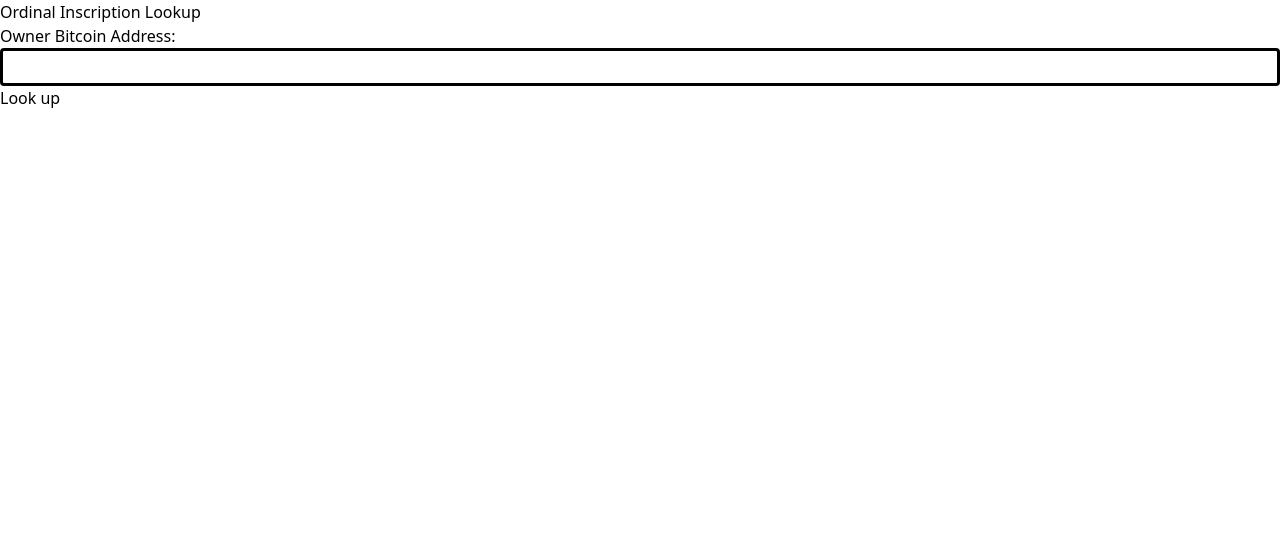
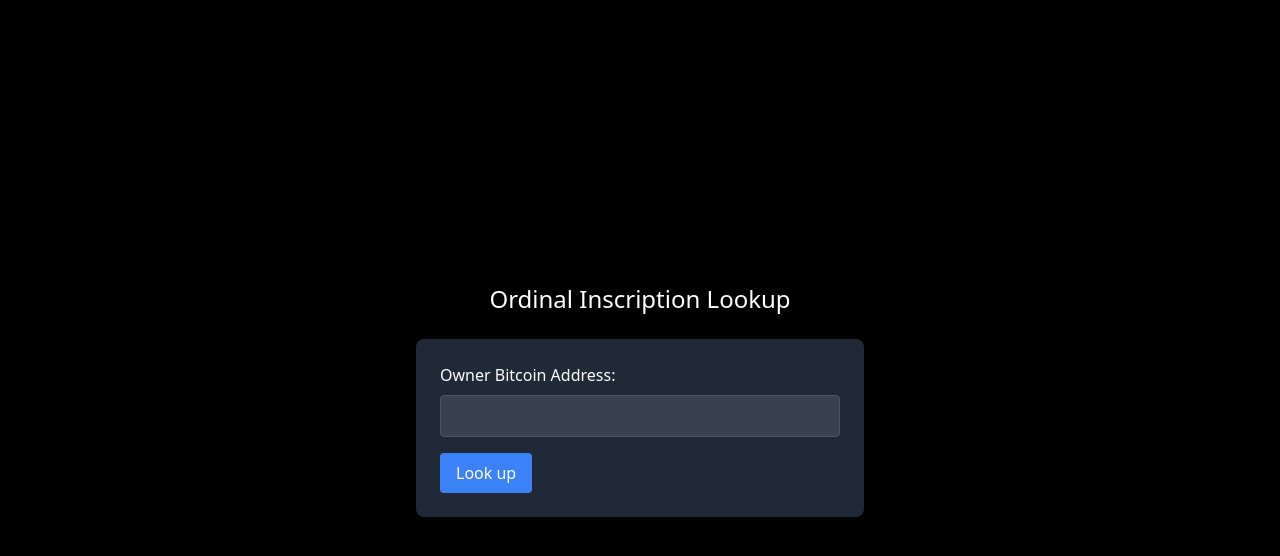
Before and after one commit to bz-hashtag-0780/xverse, a Next.js app in the folder src/: page / in a window 1280 px wide. Shown: the top 556 px of the page. Built offline with nearby package versions, Linux system fonts and the light colour scheme.

Commit message:
lookup api

```diff
--- a/src/components/Lookup.tsx
+++ b/src/components/Lookup.tsx
@@ -2,27 +2,76 @@ import React, { useState } from 'react';
 
 const Lookup: React.FC = () => {
 	const [inputValue, setInputValue] = useState('');
-	const handleInputChange = (e: any) => {
-		const value = e.target.value;
-		setInputValue(value);
+	const [results, setResults] = useState<any[]>([]);
+	const [loading, setLoading] = useState(false);
+	const [error, setError] = useState('');
+
+	const handleInputChange = (e: React.ChangeEvent<HTMLInputElement>) => {
+		setInputValue(e.target.value);
 	};
+
+	const handleLookup = async () => {
+		setLoading(true);
+		setError('');
+		setResults([]);
+		try {
+			const response = await fetch(
+				`/api/ordinal-lookup?address=${inputValue}`
+			);
+			if (!response.ok) {
+				throw new Error('Failed to fetch data');
+			}
+			const data = await response.json();
+			console.log('Fetched Data:', data);
+
+			if (!Array.isArray(data.results)) {
+				throw new Error('Unexpected API response format');
+			}
+
+			setResults(data.results);
+		} catch (err) {
+			setError(
+				'Failed to fetch data. Please check the address and try again.'
+			);
+		} finally {
+			setLoading(false);
+		}
+	};
+
 	return (
-		<div>
-			<div>Ordinal Inscription Lookup</div>
-			<div>
-				<p>Owner Bitcoin Address:</p>
-				<div>
+		<div className="bg-black text-white min-h-screen flex flex-col items-center justify-center">
+			<div className="text-2xl mb-6">Ordinal Inscription Lookup</div>
+			<div className="bg-gray-800 p-6 rounded-lg shadow-lg w-full max-w-md">
+				<p className="mb-2">Owner Bitcoin Address:</p>
+				<div className="mb-4">
 					<input
-						className="w-[600px] border border-[#000] border-[3px] p-1 rounded bg-[#fff] w-full focus:outline-none outline-none"
+						className="w-full border border-gray-600 p-2 rounded bg-gray-700 text-white focus:outline-none"
 						value={inputValue}
 						onChange={handleInputChange}
 					/>
 				</div>
-				<button>Look up</button>
+				<button
+					onClick={handleLookup}
+					className="bg-blue-500 text-white py-2 px-4 rounded hover:bg-blue-600 transition duration-200"
+					disabled={loading}
+				>
+					{loading ? 'Looking up...' : 'Look up'}
+				</button>
+				{error && <p className="text-red-500 mt-4">{error}</p>}
 			</div>
-			{inputValue && (
-				<div>
-					<div>Results</div>
+			{results.length > 0 && (
+				<div className="mt-6 bg-gray-800 p-6 rounded-lg shadow-lg w-full max-w-md">
+					<div className="text-xl mb-4">Results</div>
+					<div className="space-y-2">
+						{results.map((utxo) => (
+							<div
+								key={`${utxo.txid}-${utxo.vout}`}
+								className="bg-gray-700 p-2 rounded"
+							>
+								Inscription {utxo.txid}-{utxo.vout}
+							</div>
+						))}
+					</div>
 				</div>
 			)}
 		</div>
--- /dev/null
+++ b/src/pages/api/ordinal-lookup.ts
@@ -0,0 +1,30 @@
+import type { NextApiRequest, NextApiResponse } from 'next';
+
+export default async function handler(
+	req: NextApiRequest,
+	res: NextApiResponse
+) {
+	const { address } = req.query;
+
+	if (!address) {
+		return res.status(400).json({ error: 'Address is required' });
+	}
+
+	try {
+		const response = await fetch(
+			`https://api-3.xverse.app/v1/address/${address}/ordinal-utxo`
+		);
+		if (!response.ok) {
+			throw new Error('Failed to fetch data');
+		}
+
+		const data = await response.json();
+		console.log('API Data:', data); // Debugging line
+		res.status(200).json(data);
+	} catch (err) {
+		const errorMessage =
+			err instanceof Error ? err.message : 'An unknown error occurred';
+		console.error('Error fetching data:', errorMessage); // Debugging line
+		res.status(500).json({ error: errorMessage });
+	}
+}
```
